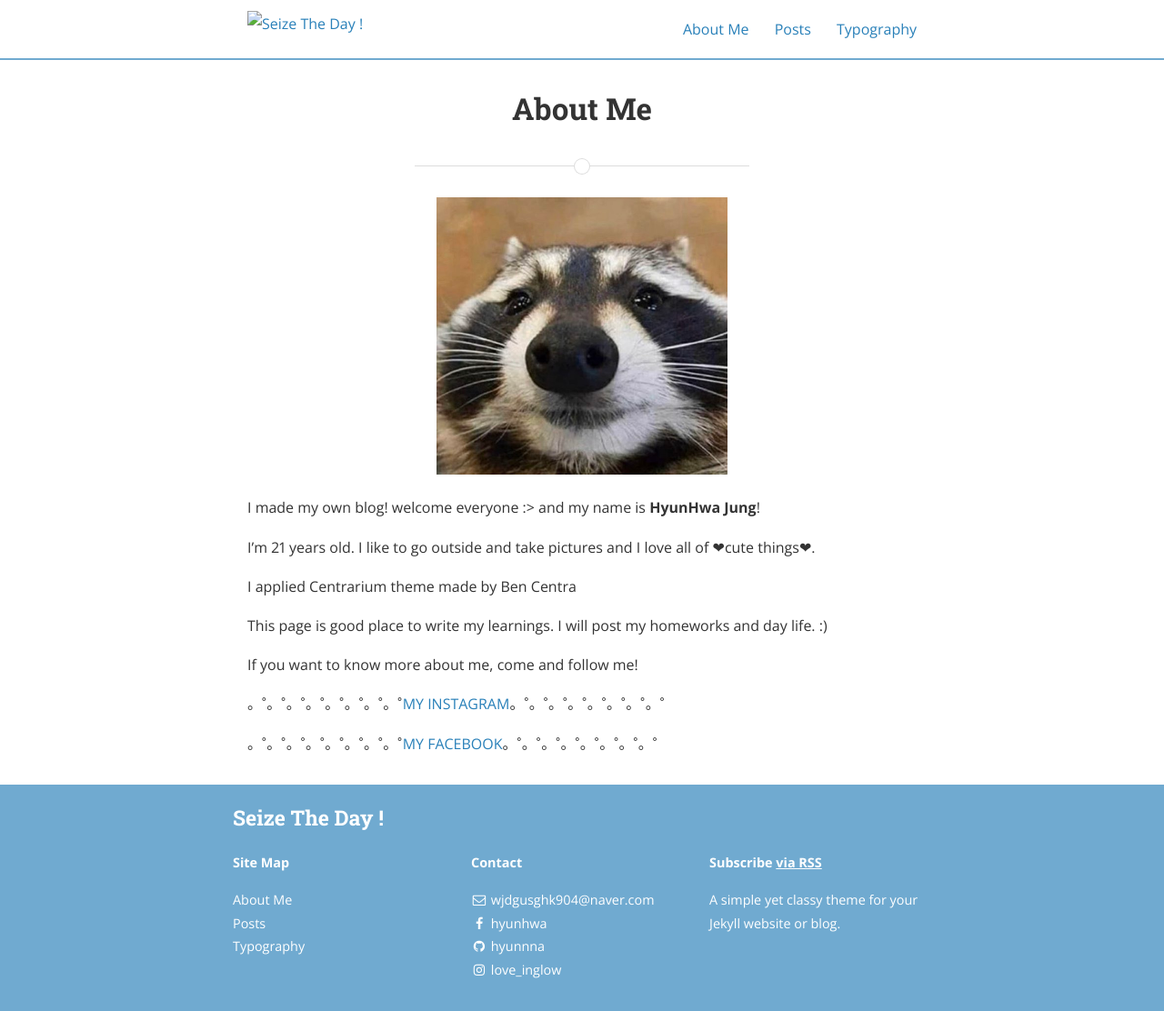
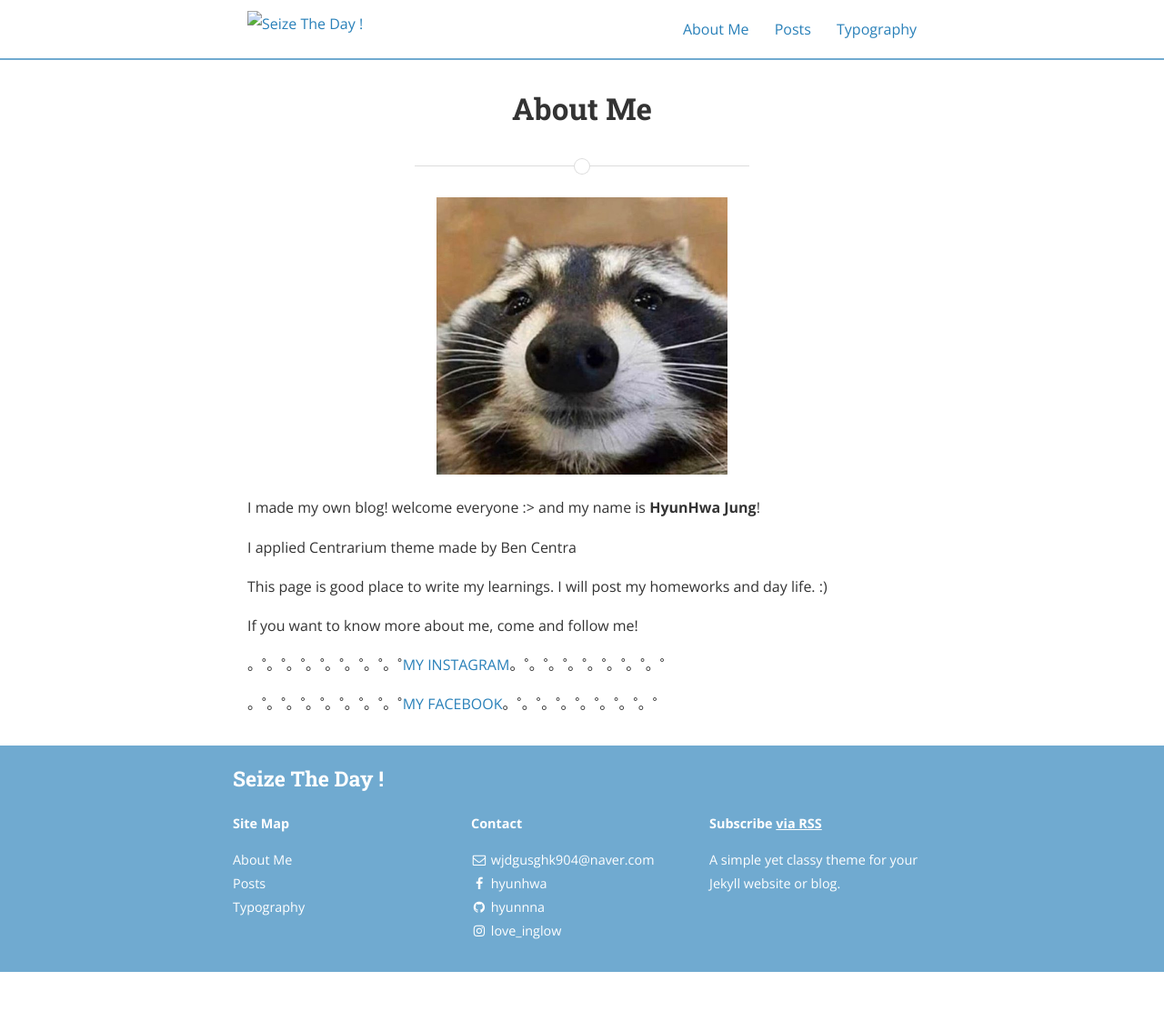
Before and after one commit to hyunnna/hyunnna.github.io, a Jekyll site: the page built from about.md, in a window 1280 px wide and 1112 px high. Shown: the whole window at 91% size. Built offline with Jekyll 4.4.1, drawn with Linux system fonts in a browser that asks for light colours; nearby versions of some CDN libraries.

Commit message:
‘complete

```diff
--- a/about.md
+++ b/about.md
@@ -13,8 +13,6 @@ I made my own blog!
 welcome everyone :>
 and my name is **HyunHwa Jung**!
 
-I'm 21 years old.
-I like to go outside and take pictures and I love all of ❤cute things❤.
 
 I applied Centrarium theme made by Ben Centra
 
@@ -24,6 +22,6 @@ I will post my homeworks and day life. :)
 
 If you want to know more about me, come and follow me!
 
-。˚。˚。˚。˚。˚。˚。˚。˚[MY INSTAGRAM](https://www.instagram.com/lovein_glow/)。˚。˚。˚。˚。˚。˚。˚。˚
+。˚。˚。˚。˚。˚。˚。˚。˚[MY INSTAGRAM](https://www.instagram.com/_h_hwa/)。˚。˚。˚。˚。˚。˚。˚。˚
 
 。˚。˚。˚。˚。˚。˚。˚。˚[MY FACEBOOK](https://www.facebook.com/profile.php?id=100009600046041)。˚。˚。˚。˚。˚。˚。˚。˚
```
